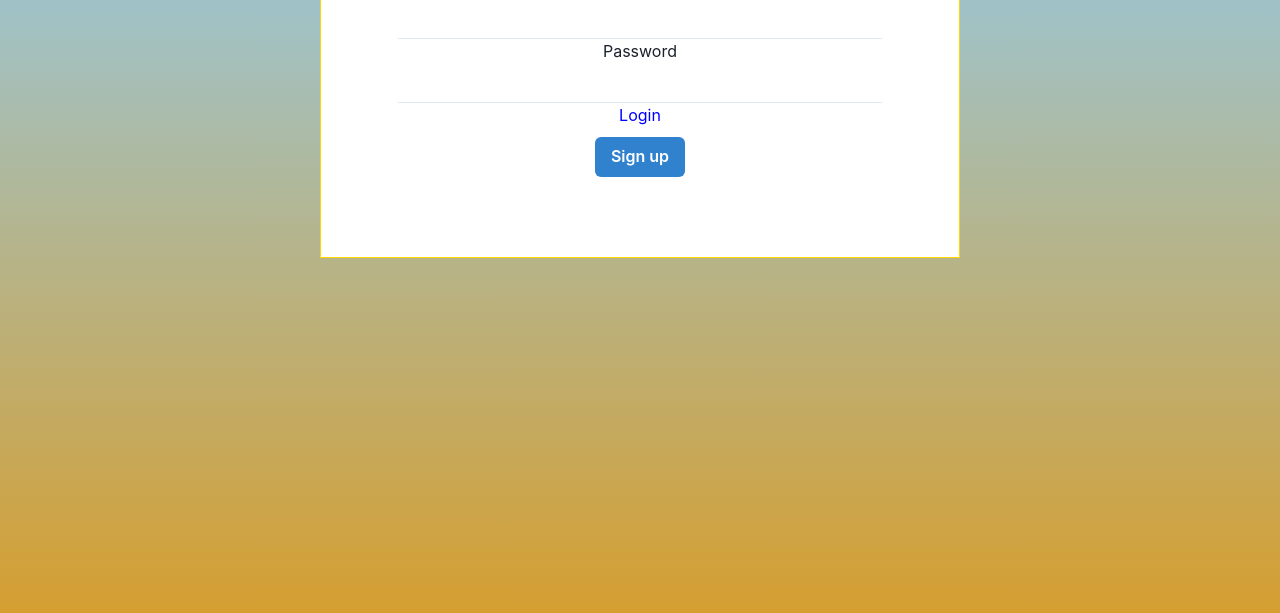
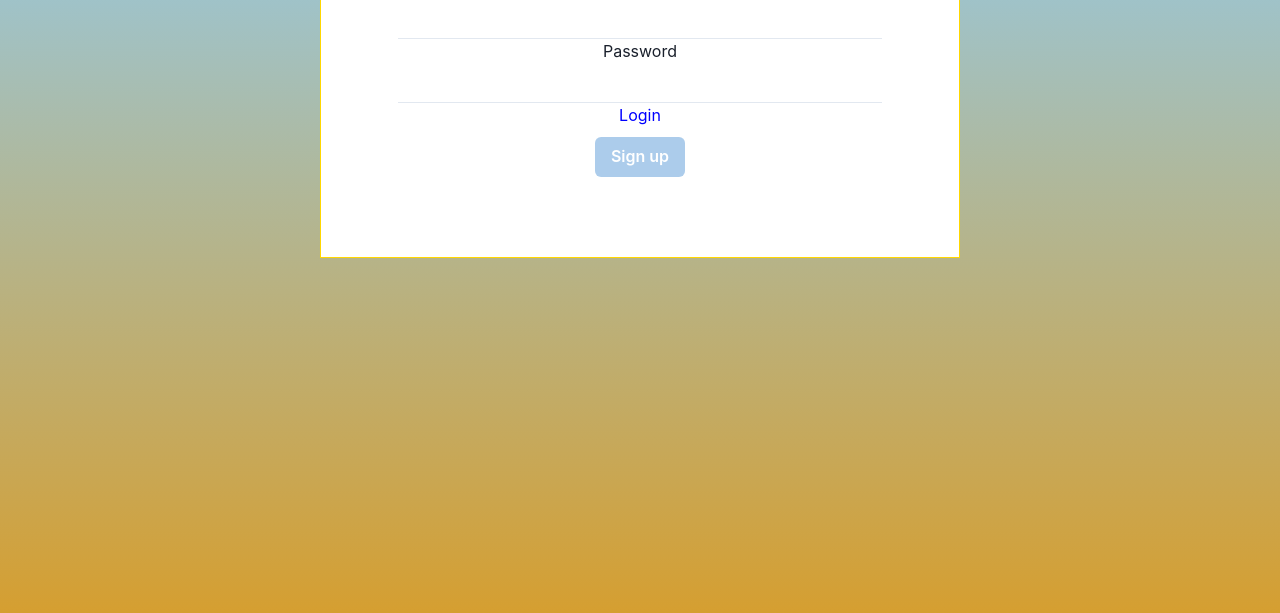
Before and after one commit to rayleeeigh/intern2021, a React app: page /form in a window 1280 px wide. Shown: the part 177-790 px from the top of the page. Built offline with nearby package versions, Linux system fonts and the light colour scheme.

Commit message:
Add disable for sign up button

```diff
--- a/src/components/Form.js
+++ b/src/components/Form.js
@@ -83,6 +83,7 @@ const Form = () => {
                 colorScheme="blue"
                 mt="2%"
                 type="submit"
+                disabled={!user.email && !user.password}
               >
                 Sign up
               </Button>
```
